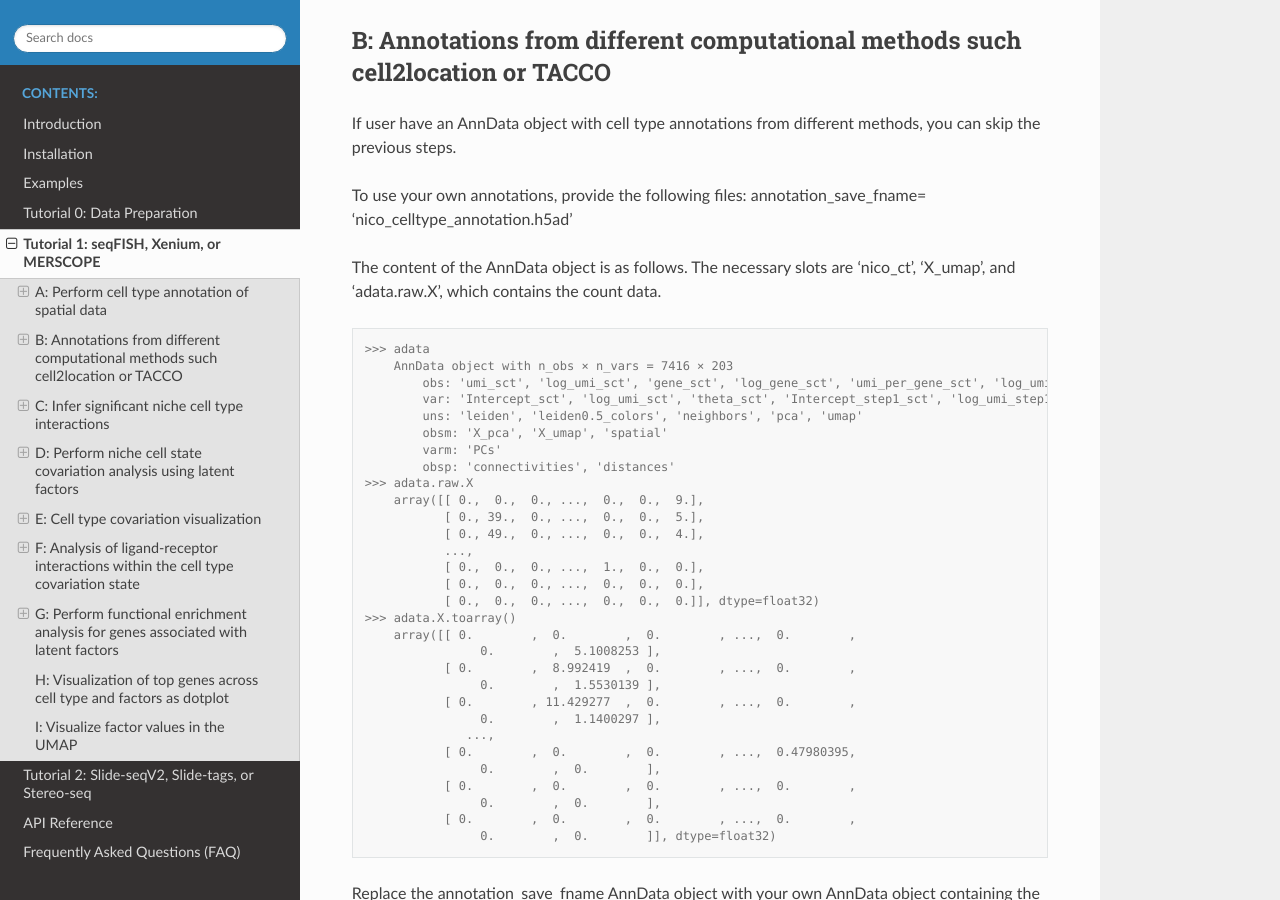
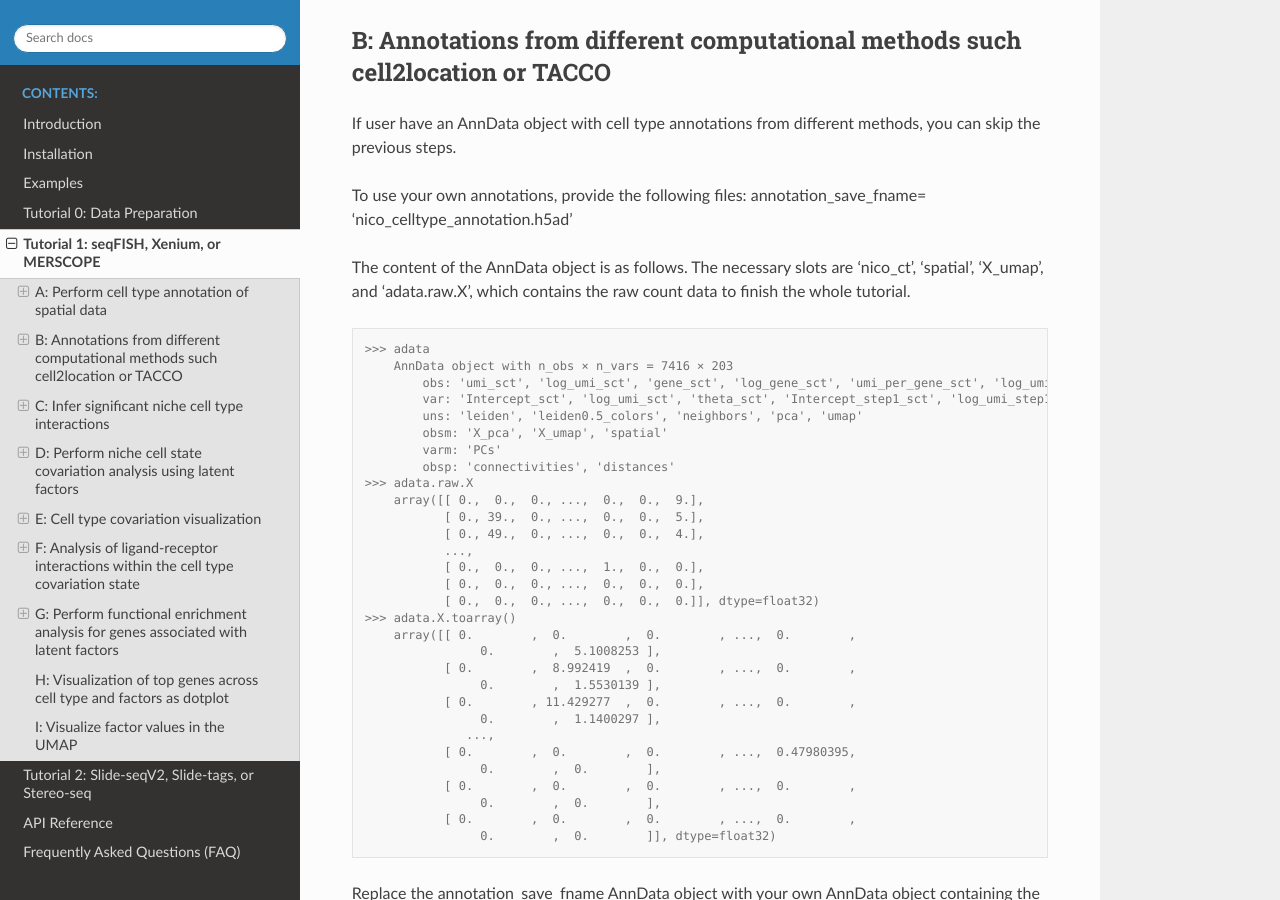
Before and after one commit to ankitbioinfo/NiCo_Documentation, a Sphinx documentation site: the page built from docs/tutorial1.rst, in a window 1280 px wide and 900 px high, scrolled down 3516 px. Built offline with Sphinx 7.4.7 and the Read the Docs theme 2.0.0, drawn with Linux system fonts in a browser that asks for light colours.

Commit message:
Adding NiCo Doc

```diff
--- a/docs/tutorial1.rst
+++ b/docs/tutorial1.rst
@@ -203,7 +203,7 @@ methods, you can skip the previous steps.
 To use your own annotations, provide the following files:
 annotation_save_fname= ‘nico_celltype_annotation.h5ad’
 
-The content of the AnnData object is as follows. The necessary slots are 'nico_ct', 'X_umap', and 'adata.raw.X', which contains the count data.
+The content of the AnnData object is as follows. The necessary slots are 'nico_ct', 'spatial', 'X_umap', and 'adata.raw.X', which contains the raw count data to finish the whole tutorial.
 
 .. code-block:: console
 
```
